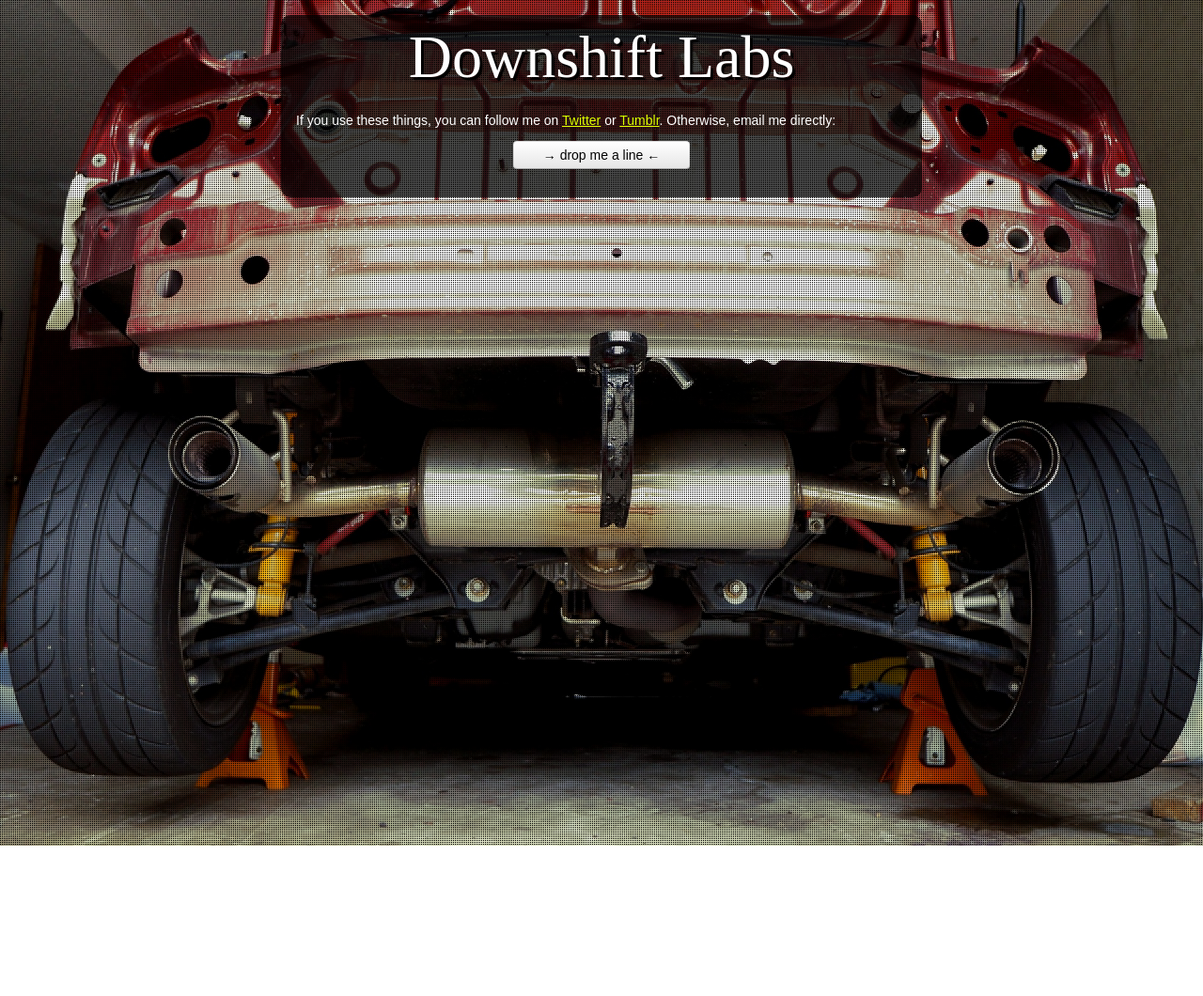
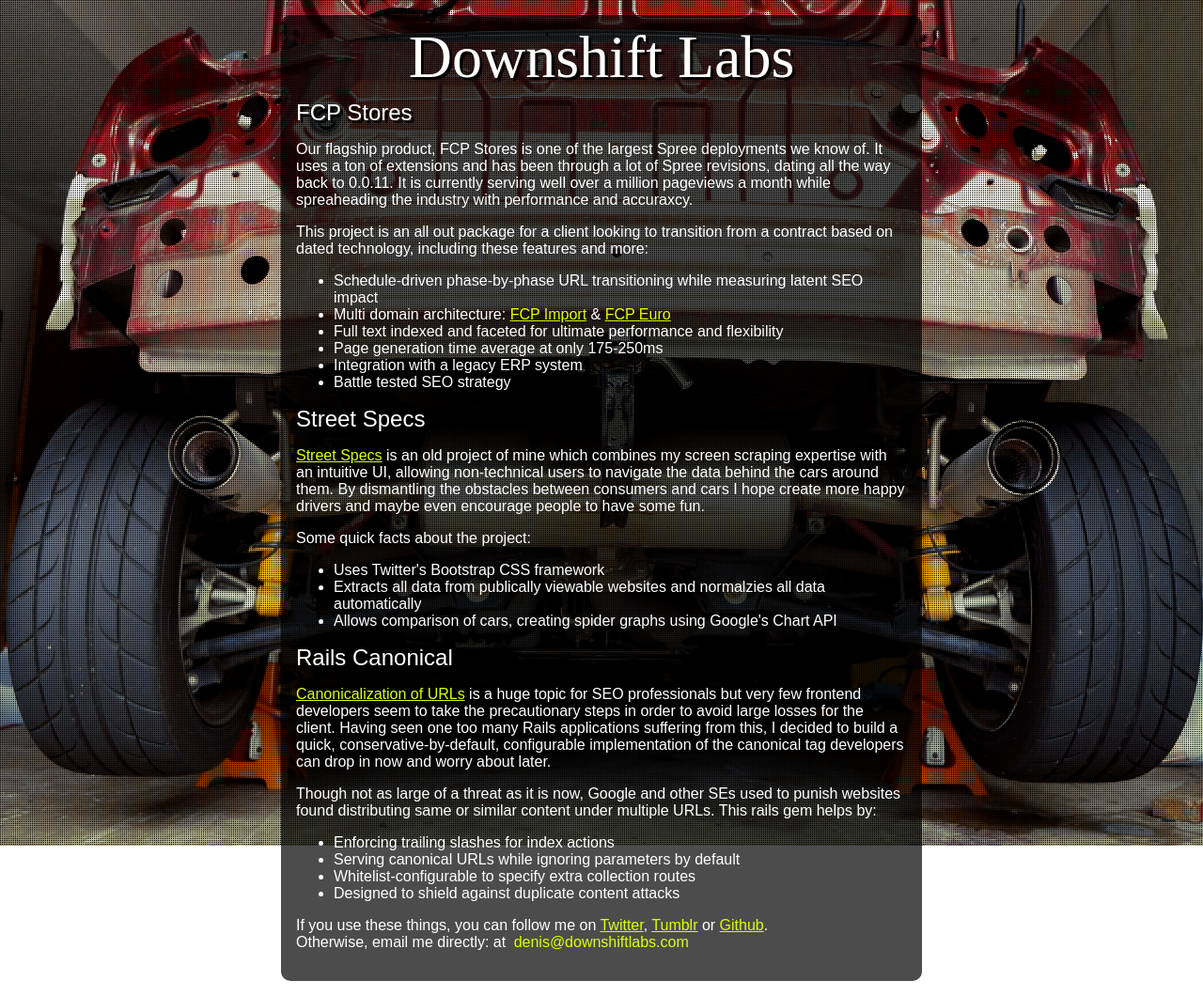
Before and after one commit to jumph4x/jumph4x.github.com, a Jekyll site: the page built from work.html, in a window 1280 px wide. Shown: the whole page at 94% size. Built offline with Jekyll 4.4.1, drawn with Linux system fonts in a browser that asks for light colours; nearby versions of some CDN libraries; some web fonts are replaced; Markdown is read by kramdown in place of the engine named in the settings; before the commit the page ends 900 px from its top, so only the background shows below that.

Commit message:
New content pages

```diff
--- a/_layouts/default.html
+++ b/_layouts/default.html
@@ -3,7 +3,7 @@
   <head>
     <link href="/css/jquery.vegas.css" media="screen, projection" rel="stylesheet" type="text/css" />
     <link href="/css/downshift.labs.css" media="screen, projection" rel="stylesheet" type="text/css" />
-    <link href='http://fonts.googleapis.com/css?family=UnifrakturMaguntia' rel='stylesheet' type='text/css'>
+    <link href='http://fonts.googleapis.com/css?family=UnifrakturMaguntia|Average+Sans' rel='stylesheet' type='text/css'>
 
     <script src="//ajax.googleapis.com/ajax/libs/jquery/1.8.2/jquery.min.js"></script>
     <script src="/js/jquery.vegas.js"></script>
@@ -26,17 +26,17 @@
         });
       });
     </script>
+
+    <title>eCommerce Consultant in SF Bay Area | Downshift Labs</title>
   </head>
   <body>
     <div class="container">
-      <h1>Downshift Labs</h1>
+      <h1><a href="/">Downshift Labs</a></h1>
 
       <div id="main" role="main">
         {{ content }}
-        <p>If you use these things, you can follow me on <a href="http://twitter.com/jumph4x">Twitter</a> or <a href="http://www.jumph4x.net">Tumblr</a>. Otherwise, email me directly:</p>
-        <p class="action">
-          <a class="btn" href="mailto:&#100;&#101;&#110;&#105;&#115;&#064;&#100;&#111;&#119;&#110;&#115;&#104;&#105;&#102;&#116;&#108;&#097;&#098;&#115;&#046;&#099;&#111;&#109;">&rarr; drop me a line &larr;</a>
-        </p>
+        <p>If you use these things, you can follow me on <a href="http://twitter.com/jumph4x">Twitter</a>, <a href="http://www.jumph4x.net">Tumblr</a> or <a href="http://github.com/jumph4x">Github</a>.<br/>Otherwise, email me directly: at <code>&#100;&#101;&#110;&#105;&#115;&#064;&#100;&#111;&#119;&#110;&#115;&#104;&#105;&#102;&#116;&#108;&#097;&#098;&#115;&#046;&#099;&#111;&#109;</code></p>
+        <p></p>
       </div>
     </div>
 
--- a/css/downshift.labs.css
+++ b/css/downshift.labs.css
@@ -1,5 +1,5 @@
 body{
-  font-family: sans-serif;
+  font-family: 'Average Sans', sans-serif;
 }
 
 h1,h2,h3{
@@ -7,6 +7,18 @@ h1,h2,h3{
   font-weight: normal;
   text-shadow: 3px 3px 1px #000;
   margin: 0px;
+}
+h1 a,
+h2 a,
+h3 a{
+  color: #fff;
+  text-decoration: none;
+}
+
+h1 a:hover,
+h2 a:hover,
+h3 a:hover{
+  color: #df0;
 }
 
 h1{
@@ -35,7 +47,7 @@ h2, h3{
 
 #main p{
   margin: 1em 0;
-  font-size: 14px;
+  font-size: 16px;
 }
 #main p.action{
   text-align: center;
@@ -79,3 +91,10 @@ h2, h3{
   -moz-box-shadow: inset 0 1px 0 rgba(255, 255, 255, 0.2), 0 1px 2px rgba(0, 0, 0, 0.05);
   box-shadow: inset 0 1px 0 rgba(255, 255, 255, 0.2), 0 1px 2px rgba(0, 0, 0, 0.05);
 }
+
+code{
+  padding: 2px 4px;
+  color: #df0;
+  font-size: 16px;
+  font-family: 'Average Sans', sans-serif;
+}
--- a/index.html
+++ b/index.html
@@ -1,6 +1,6 @@
 ---
 layout: default
 ---
-<p>I'm Denis and <a href="#/people.html">together with a few others</a> I can make things for the web that will help your business.</p>
+<p>I'm Denis and <a href="/people.html">together with a few others</a> I can make things for the web that will help your business.</p>
 <p>I am seriously into all things with motors. Specifically, I love to <a href="https://www.google.com/search?tbm=isch&q=autocross+nc+miata">autocross my Miata roadster</a> and <a href="https://www.google.com/search?tbm=isch&q=supermoto+wheelie">disturb the peace on my supermotard</a>. Spot them in the background along with other various vehicles from my past. </p>
-<p>I am formally a computer scientist according to the Univeristy of Connecticut, but really I am just <a href="#/work.html">thrilled to be creating for the web</a>.</p>
+<p>I am formally a computer scientist according to the Univeristy of Connecticut, but really I am just <a href="/work.html">thrilled to be creating for the web</a>.</p>
--- a/work.html
+++ b/work.html
@@ -2,4 +2,42 @@
 layout: default
 ---
 
-<p></p>
+<h2>FCP Stores</h2>
+
+<p>Our flagship product, FCP Stores is one of the largest Spree deployments we know of. It uses a ton of extensions and has been through a lot of Spree revisions, dating all the way back to 0.0.11. It is currently serving well over a million pageviews a month while spreaheading the industry with performance and accuraxcy.</p>
+
+<p>This project is an all out package for a client looking to transition from a contract based on dated technology, including these features and more:
+  <ul>
+    <li>Schedule-driven phase-by-phase URL transitioning while measuring latent SEO impact</li>
+    <li>Multi domain architecture: <a href="http://www.fcpimport.com">FCP Import</a> &amp; <a href="http://www.fcpeuro.com">FCP Euro</a></li>
+    <li>Full text indexed and faceted for ultimate performance and flexibility</li>
+    <li>Page generation time average at only 175-250ms</li>
+    <li>Integration with a legacy ERP system</li>
+    <li>Battle tested SEO strategy</li>
+  </ul>
+</p>
+
+<h2>Street Specs</h2>
+
+<p><a href="http://www.streetspecs.com">Street Specs</a> is an old project of mine which combines my screen scraping expertise with an intuitive UI, allowing non-technical users to navigate the data behind the cars around them. By dismantling the obstacles between consumers and cars I hope create more happy drivers and maybe even encourage people to have some fun.</p>
+
+<p>Some quick facts about the project:
+  <ul>
+    <li>Uses Twitter's Bootstrap CSS framework</li>
+    <li>Extracts all data from publically viewable websites and normalzies all data automatically</li>
+    <li>Allows comparison of cars, creating spider graphs using Google's Chart API</li>
+  </ul>
+</p>
+
+<h2>Rails Canonical</h2>
+
+<p><a href="https://github.com/jumph4x/rails-canonical">Canonicalization of URLs</a> is a huge topic for SEO professionals but very few frontend developers seem to take the precautionary steps in order to avoid large losses for the client. Having seen one too many Rails applications suffering from this, I decided to build a quick, conservative-by-default, configurable implementation of the canonical tag developers can drop in now and worry about later.</p>
+
+<p>Though not as large of a threat as it is now, Google and other SEs used to punish websites found distributing same or similar content under multiple URLs. This rails gem helps by:
+  <ul>
+    <li>Enforcing trailing slashes for index actions</li>
+    <li>Serving canonical URLs while ignoring parameters by default</li>
+    <li>Whitelist-configurable to specify extra collection routes</li>
+    <li>Designed to shield against duplicate content attacks</li>
+  </ul>
+</p>
```
Also changed, not shown: people.html (added, +35 -0 lines), 1 other file.
